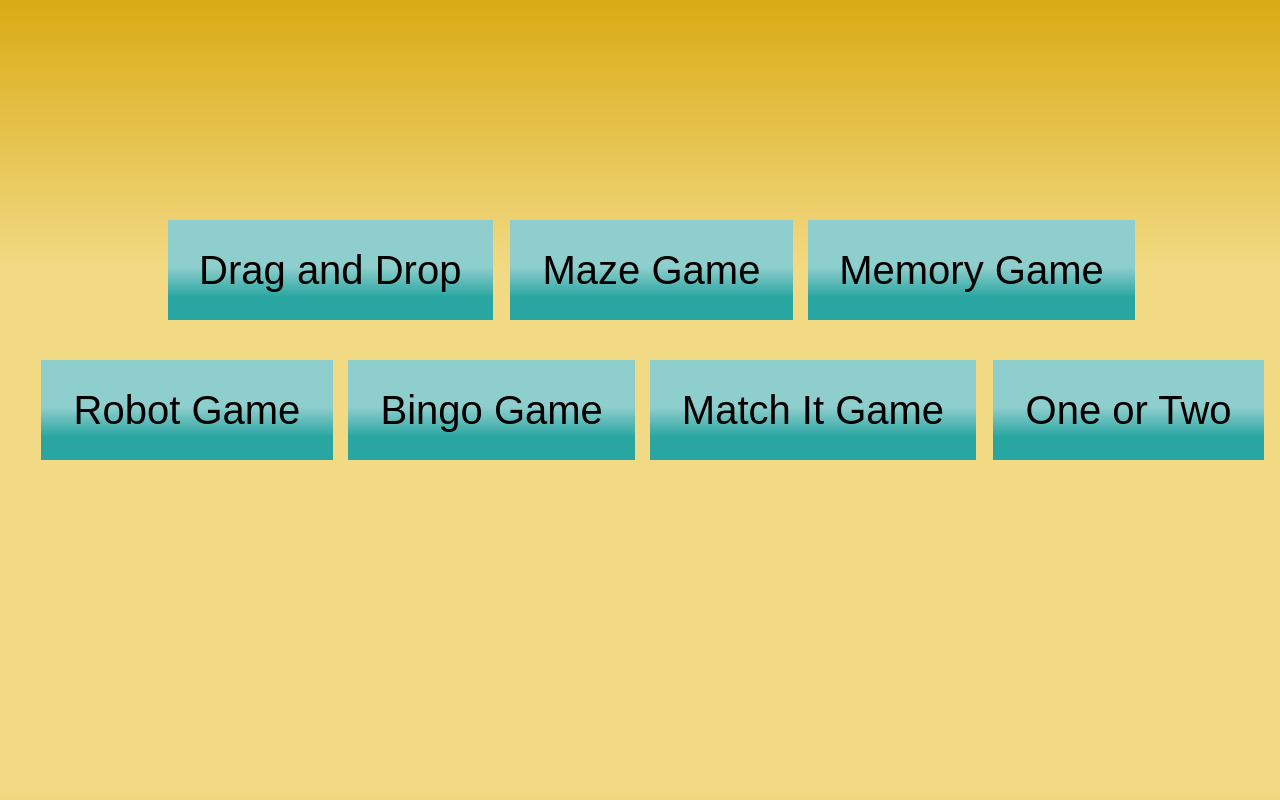
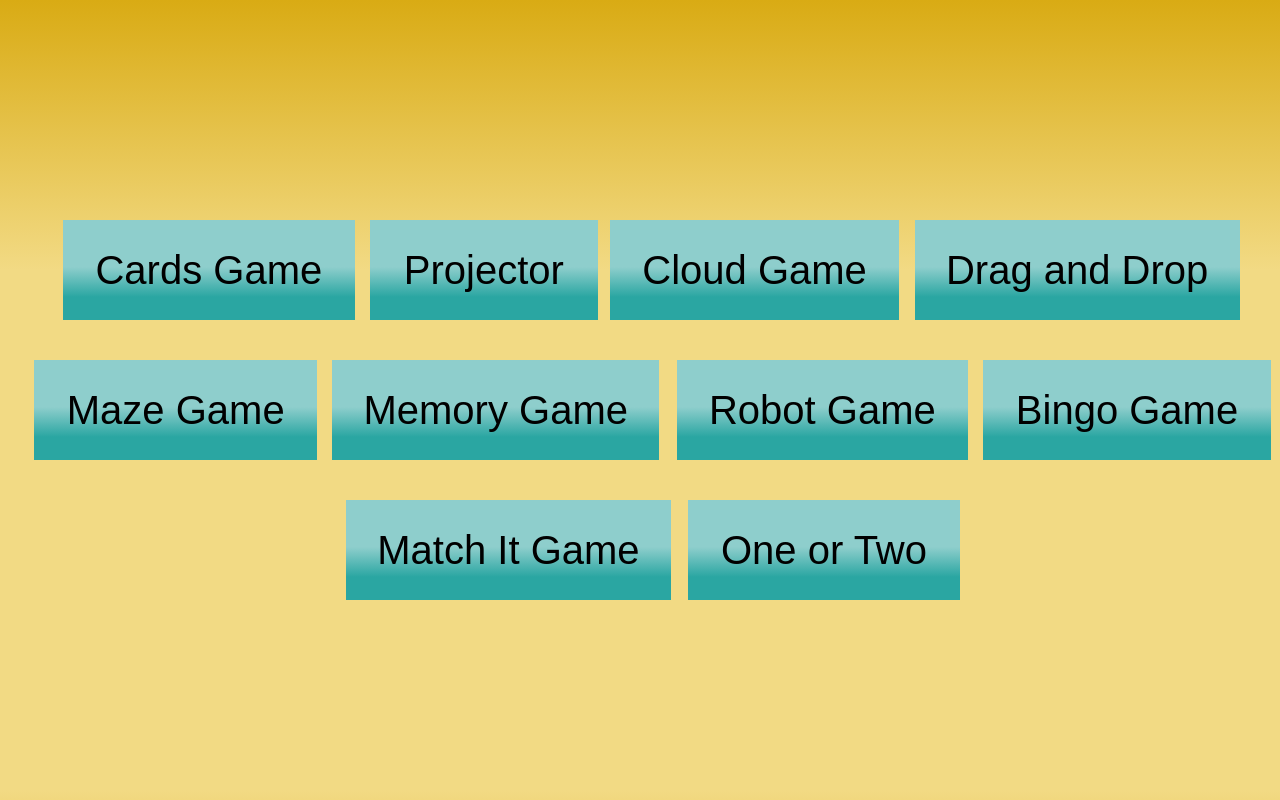
Before and after one commit to dtalanda/LS, a React (Create React App) app in the folder my-app/: page / in a window 1280 px wide. Shown: the top 800 px of the page. Built offline with nearby package versions, Linux system fonts and the light colour scheme.

Commit message:
create new pages and routing

```diff
--- a/my-app/src/App.js
+++ b/my-app/src/App.js
@@ -7,6 +7,9 @@ const App = () => {
 
   return (
     <div className='menu'>
+      <Link to={'/cards'}><button className='menu__item'>Cards Game</button></Link>
+      <Link to={'/projector'}><button className='menu__item'>Projector</button></Link>
+      <Link to={'/cloud'}><button className='menu__item'>Cloud Game</button></Link>
       <Link to={'/dragndrop'}><button className='menu__item'>Drag and Drop</button></Link>
       <Link to={'/maze'}><button className='menu__item'>Maze Game</button></Link>
       <Link to={'/memory'}><button className='menu__item'>Memory Game</button></Link>
--- a/my-app/src/index.js
+++ b/my-app/src/index.js
@@ -11,11 +11,17 @@ import MatchIt from './page/Matchit';
 import OneOrTwo from './page/OneOrTwo';
 import { BrowserRouter, Route, Switch } from 'react-router-dom';
 import * as serviceWorker from './serviceWorker';
+import Cards from './page/Cards';
+import Projector from './page/Projector';
+import Cloud from './page/Cloud';
 
 
 ReactDOM.render(
     <BrowserRouter>
         <Switch>
+            <Route path='/cloud' component={Cloud} />
+            <Route path='/projector' component={Projector} />
+            <Route path='/cards' component={Cards} />
             <Route path='/oneortwo' component={OneOrTwo} />
             <Route path='/matchit' component={MatchIt} />
             <Route path='/bingo' component={Bingo} />
--- /dev/null
+++ b/my-app/src/page/Cards.js
@@ -0,0 +1,11 @@
+import React from 'react';
+
+const Cards = () => {
+
+
+    return (
+        <h1>a</h1>
+    )
+}
+
+export default Cards;
--- /dev/null
+++ b/my-app/src/page/Cloud.js
@@ -0,0 +1,11 @@
+import React from 'react';
+
+const Cloud = () => {
+
+
+    return (
+<h1>a</h1>
+    )
+}
+
+export default Cloud;
--- /dev/null
+++ b/my-app/src/page/Projector.js
@@ -0,0 +1,11 @@
+import React from 'react';
+
+const Projector = () => {
+
+
+    return (
+<h1>a</h1>
+    )
+}
+
+export default Projector;
```
